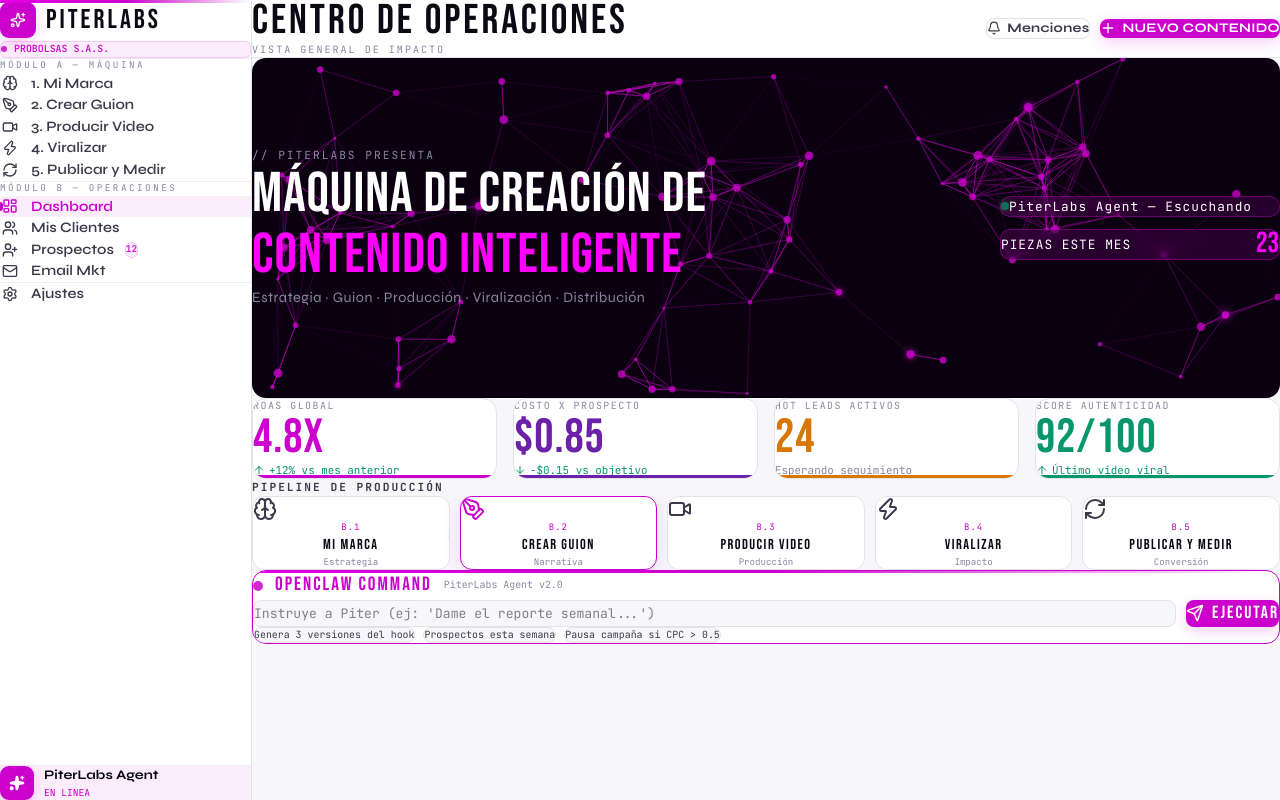
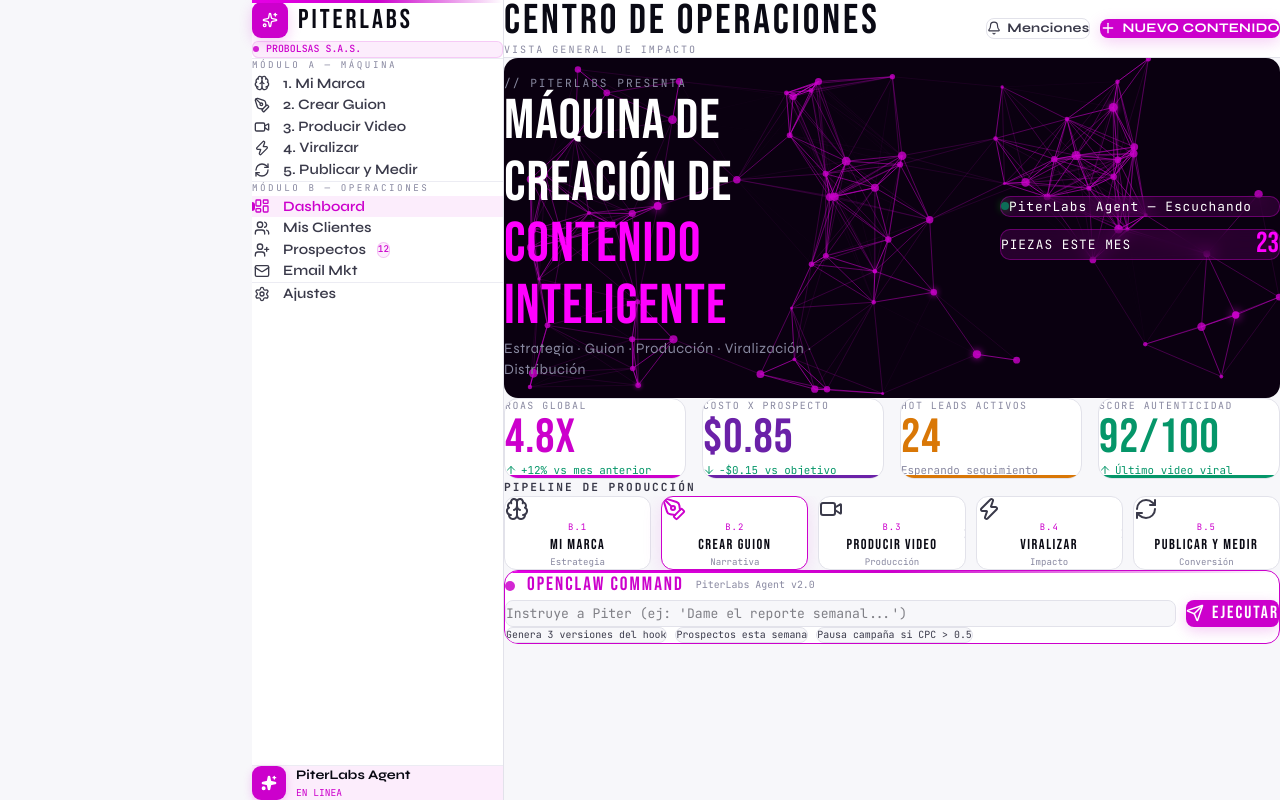
Before and after one commit to pedroprobolsas/piterlabs_marketing, a React (Vite) app in the folder frontend/: page / in a window 1280 px wide. Built offline with nearby package versions, Linux system fonts and the light colour scheme.

Commit message:
fix(layout): use spacer div pattern to fix desktop sidebar/content overlap definitively

```diff
--- a/frontend/src/components/layout/MainLayout.jsx
+++ b/frontend/src/components/layout/MainLayout.jsx
@@ -23,8 +23,15 @@
   const { title, subtitle } = getPageInfo();
 
   return (
-    <div className="flex h-[100dvh] w-full overflow-hidden bg-bg text-text-main font-syne relative">
+    <div className="flex flex-row h-[100dvh] w-full overflow-hidden bg-bg text-text-main font-syne">
+
+      {/* Desktop spacer — reserves 252px in the flex row so content is pushed right.
+          Hidden on mobile since sidebar is a fixed drawer overlay there. */}
+      <div className="hidden md:block w-[252px] shrink-0" />
+
+      {/* Sidebar — always fixed for smooth transitions on both mobile and desktop */}
       <Sidebar isOpen={sidebarOpen} setIsOpen={setSidebarOpen} />
+
       {/* Mobile overlay — darkens background when drawer is open */}
       {sidebarOpen && (
         <div
@@ -32,13 +39,15 @@
           onClick={() => setSidebarOpen(false)}
         />
       )}
-      {/* Main content — flex-1 so it fills remaining width on desktop */}
-      <div className="flex-1 flex flex-col min-w-0 bg-bg h-full">
+
+      {/* Main content — flex-1 fills remaining width on desktop, full width on mobile */}
+      <div className="flex-1 flex flex-col min-w-0 bg-bg h-full overflow-hidden">
         <Topbar title={title} subtitle={subtitle} toggleSidebar={() => setSidebarOpen(prev => !prev)} />
         <main className="flex-1 overflow-x-hidden overflow-y-auto w-full p-[20px_16px] md:p-[30px_36px] scrollbar-thin scrollbar-thumb-border scrollbar-track-transparent">
           <Outlet />
         </main>
       </div>
+
     </div>
   );
 }
--- a/frontend/src/components/layout/Sidebar.jsx
+++ b/frontend/src/components/layout/Sidebar.jsx
@@ -4,12 +4,13 @@
 export default function Sidebar({ isOpen, setIsOpen }) {
   return (
     <aside className={`
-      w-[252px] bg-white border-r border-border flex flex-col shrink-0
+      fixed top-0 left-0 h-[100dvh] w-[252px] z-50
+      bg-white border-r border-border
+      flex flex-col shrink-0
+      transition-transform duration-300 ease-in-out
+      relative
       before:content-[''] before:absolute before:top-0 before:left-0 before:right-0 before:h-[3px]
       before:bg-gradient-to-r before:from-magenta-bright before:via-magenta before:to-transparent
-      relative
-      fixed top-0 left-0 h-[100dvh] z-50 transition-transform duration-300
-      md:static md:h-full md:translate-x-0 md:z-auto
       ${isOpen ? 'translate-x-0' : '-translate-x-full md:translate-x-0'}
     `}>
       {/* LOGO */}
```
